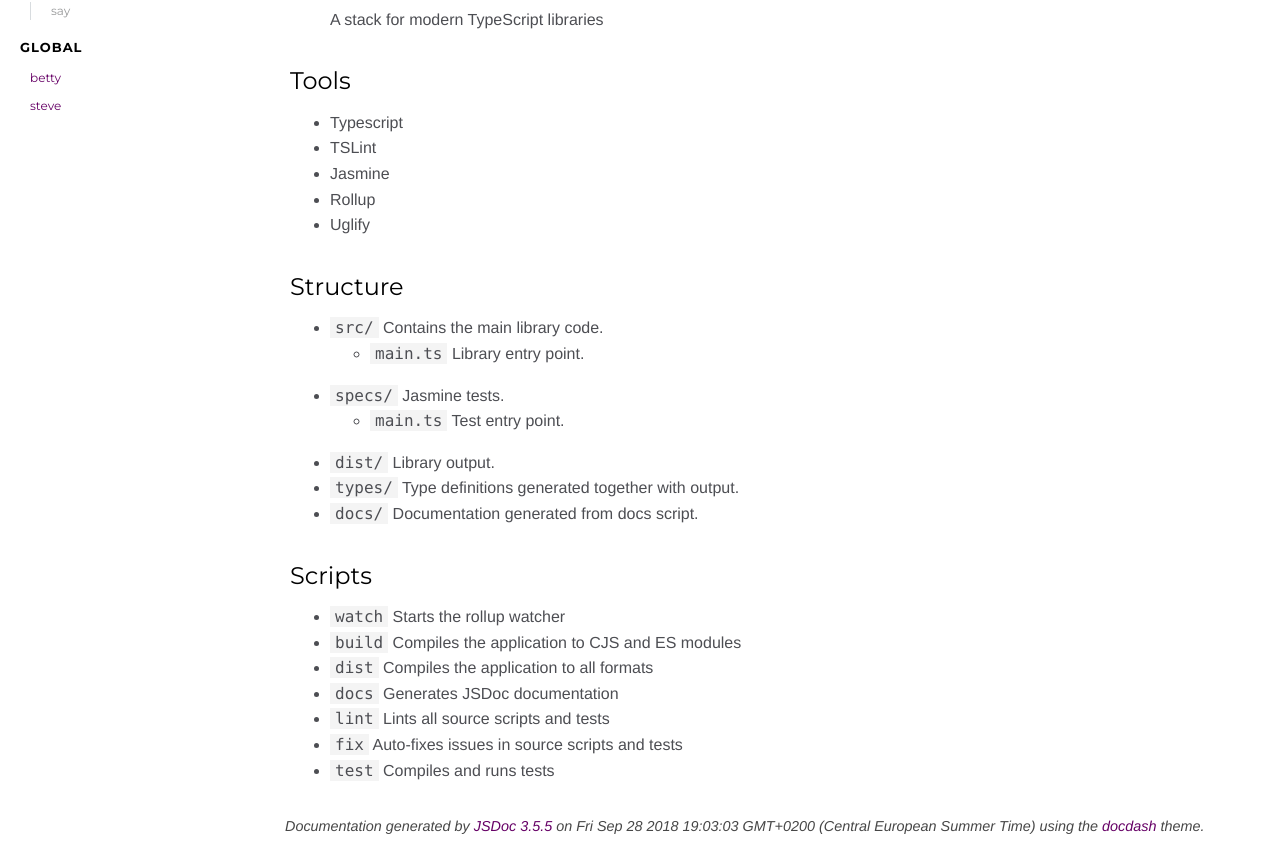
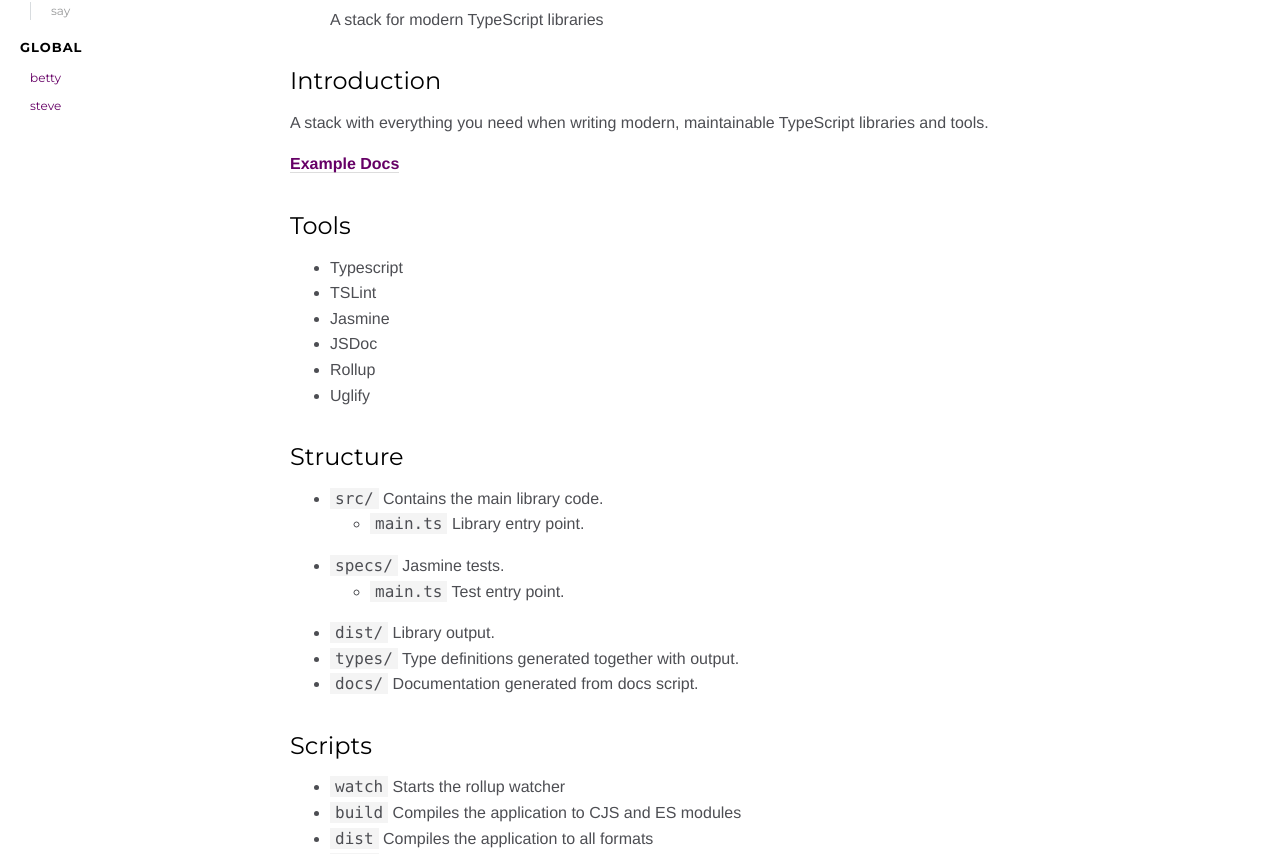
Before and after one commit to RillingDev/tslib-stack, a website: page docs/index.html in a window 1280 px wide. Shown: the part 91-945 px from the top of the page. Drawn offline with Linux system fonts and the light colour scheme.

Commit message:
added docs link

```diff
--- a/docs/index.html
+++ b/docs/index.html
@@ -52,10 +52,13 @@
         <article><h1>TSLib Stack</h1><blockquote>
 <p>A stack for modern TypeScript libraries</p>
 </blockquote>
+<h2>Introduction</h2><p>A stack with everything you need when writing modern, maintainable TypeScript libraries and tools.</p>
+<p><strong><a href="https://felixrilling.github.io/tslib-stack/">Example Docs</a></strong></p>
 <h2>Tools</h2><ul>
 <li>Typescript</li>
 <li>TSLint</li>
 <li>Jasmine</li>
+<li>JSDoc</li>
 <li>Rollup</li>
 <li>Uglify</li>
 </ul>
@@ -95,7 +98,7 @@
 <br class="clear">
 
 <footer>
-    Documentation generated by <a href="https://github.com/jsdoc3/jsdoc">JSDoc 3.5.5</a> on Fri Sep 28 2018 19:03:03 GMT+0200 (Central European Summer Time) using the <a href="https://github.com/clenemt/docdash">docdash</a> theme.
+    Documentation generated by <a href="https://github.com/jsdoc3/jsdoc">JSDoc 3.5.5</a> on Sun Sep 30 2018 08:27:18 GMT+0200 (Central European Summer Time) using the <a href="https://github.com/clenemt/docdash">docdash</a> theme.
 </footer>
 
 <script>prettyPrint();</script>
```
Also changed, not shown: docs/Human.html (+1 -1 lines), docs/global.html (+1 -1 lines), docs/myLib.esm.js.html (+1 -1 lines), README.md.
